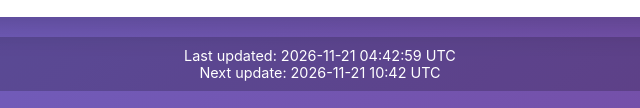
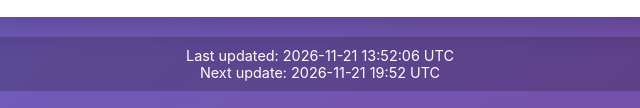
Before and after one commit to oluwaferanmi-boop/Torn-4, a plain HTML site: page index.html in a window 1280 px wide. Shown: the part 1767-1875 px from the top of the page, 320-960 px from the left. Drawn offline with Linux system fonts and the light colour scheme.

Commit message:
Update leaderboard - 2026-11-21 13:52 UTC

```diff
--- a/index.html
+++ b/index.html
@@ -123,8 +123,8 @@
     </div>
 
     <div class="updated">
-      Last updated: 2026-11-21 04:42:59 UTC<br>
-      Next update: 2026-11-21 10:42 UTC
+      Last updated: 2026-11-21 13:52:06 UTC<br>
+      Next update: 2026-11-21 19:52 UTC
     </div>
   </div>
 </body>
```
